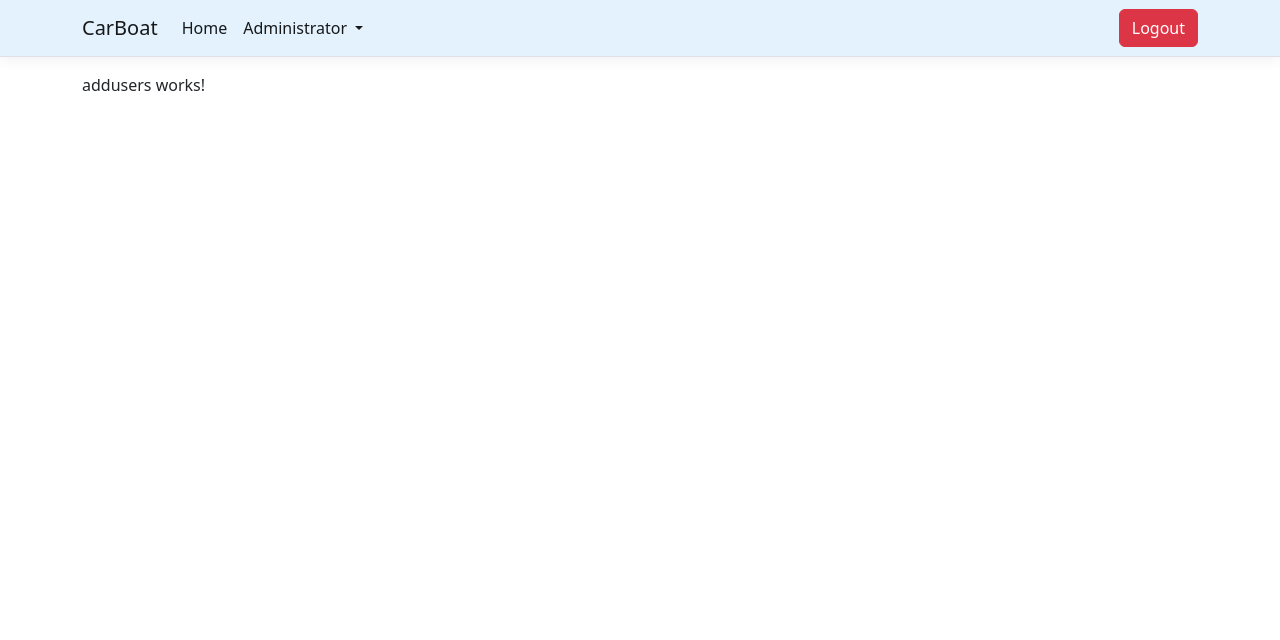
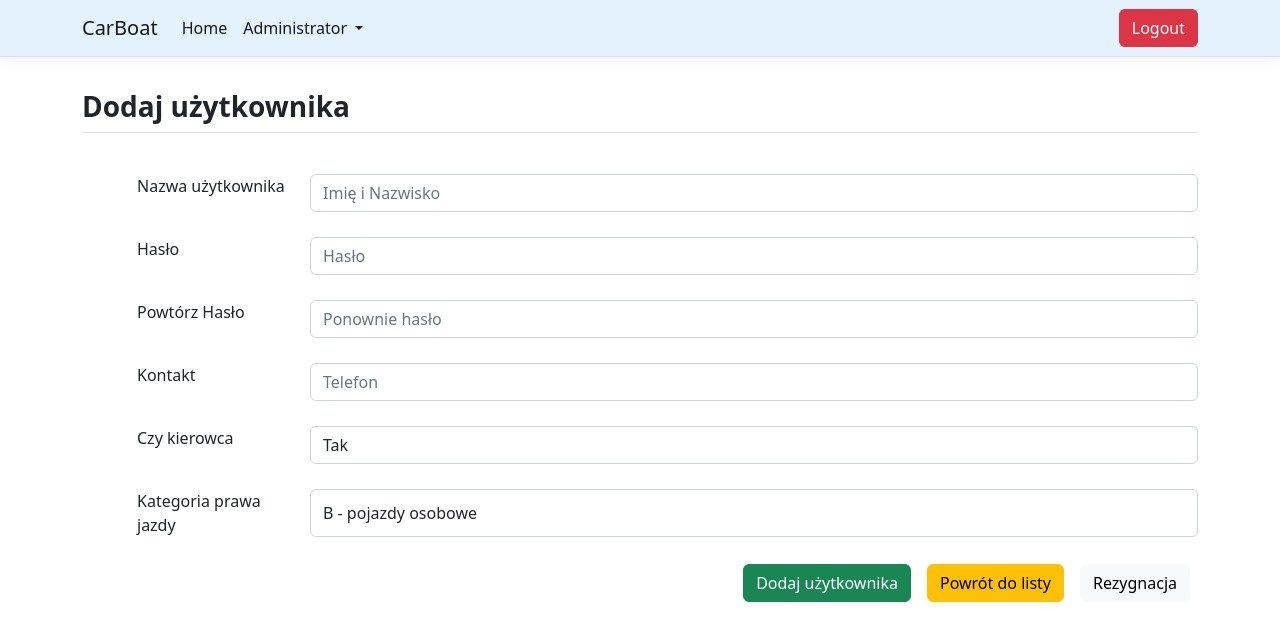
Before and after one commit to Kykaneek/Buczek_Gomolka_Projekt_Bazy_Danych, an Angular app in the folder Bazydanych/ClientApp/: page /adduser in a window 1280 px wide. Shown: the top 640 px of the page. Built offline with nearby package versions, Linux system fonts and the light colour scheme; sample sign-in values are in the browser's storage.

Commit message:
UserAddView

```diff
--- a/Bazydanych/ClientApp/src/app/addusers/addusers.component.css
+++ b/Bazydanych/ClientApp/src/app/addusers/addusers.component.css
@@ -0,0 +1,24 @@
+h3{
+    margin-top:3%;
+}
+
+.row > div
+{
+    margin-top: 25px;
+    margin-left:35px;
+    padding-right:2px;
+}
+
+.row >input, select{
+    max-width:80%;
+}
+
+form{
+    margin-bottom: 1%;
+}
+
+divbutton > button
+{
+    margin-left:1%;
+    min-width:25%;
+}
--- a/Bazydanych/ClientApp/src/app/addusers/addusers.component.html
+++ b/Bazydanych/ClientApp/src/app/addusers/addusers.component.html
@@ -1 +1,40 @@
-<p>addusers works!</p>
+
+
+<h3 class="border-bottom pb-2"><b>Dodaj użytkownika</b></h3>
+
+<form class="d-flex flex-column p-2 justify-content-start align-items-start">
+
+  <div class="row">
+    <div class="row"><label class="col-2">Nazwa użytkownika</label><input class="form-control col" type="text" placeholder="Imię i Nazwisko" /></div>
+    <div class="row"><label class="col-2">Hasło</label><input class="form-control col" type="password" placeholder="Hasło" /></div>
+    <div class="row"><label class="col-2">Powtórz Hasło</label><input class="form-control col" type="password" placeholder="Ponownie hasło" /> </div>
+    <div class="row"><label class="col-2">Kontakt</label><input class="form-control col" type="text" placeholder="Telefon" /> </div>
+
+    <div class="row">
+      <label class="col-2">Czy kierowca</label>
+      <select class="col form-control">
+        <option>Tak</option>
+        <option>Nie</option>
+      </select>
+    </div>
+
+    <div class="row">
+      <label class="col-2">Kategoria prawa jazdy</label>
+      <select class="col form-control">
+        <option>B - pojazdy osobowe</option>
+        <option>C - pojazdy ciężarowe</option>
+      </select>
+    </div>
+  </div>
+
+
+
+</form>
+
+<div class="d-flex justify-content-end m-t-2 ">
+  <div class="buttondiv">
+    <button class="btn btn-success m-2 col" [routerLink]="['/adduser']">Dodaj użytkownika</button>
+    <button class="btn btn-warning m-2 col" [routerLink]="['/adduser']">Powrót do listy</button>
+    <button class="btn btn-light m-2 col" [routerLink]="['/adduser']">Rezygnacja</button>
+  </div>
+</div>
```
